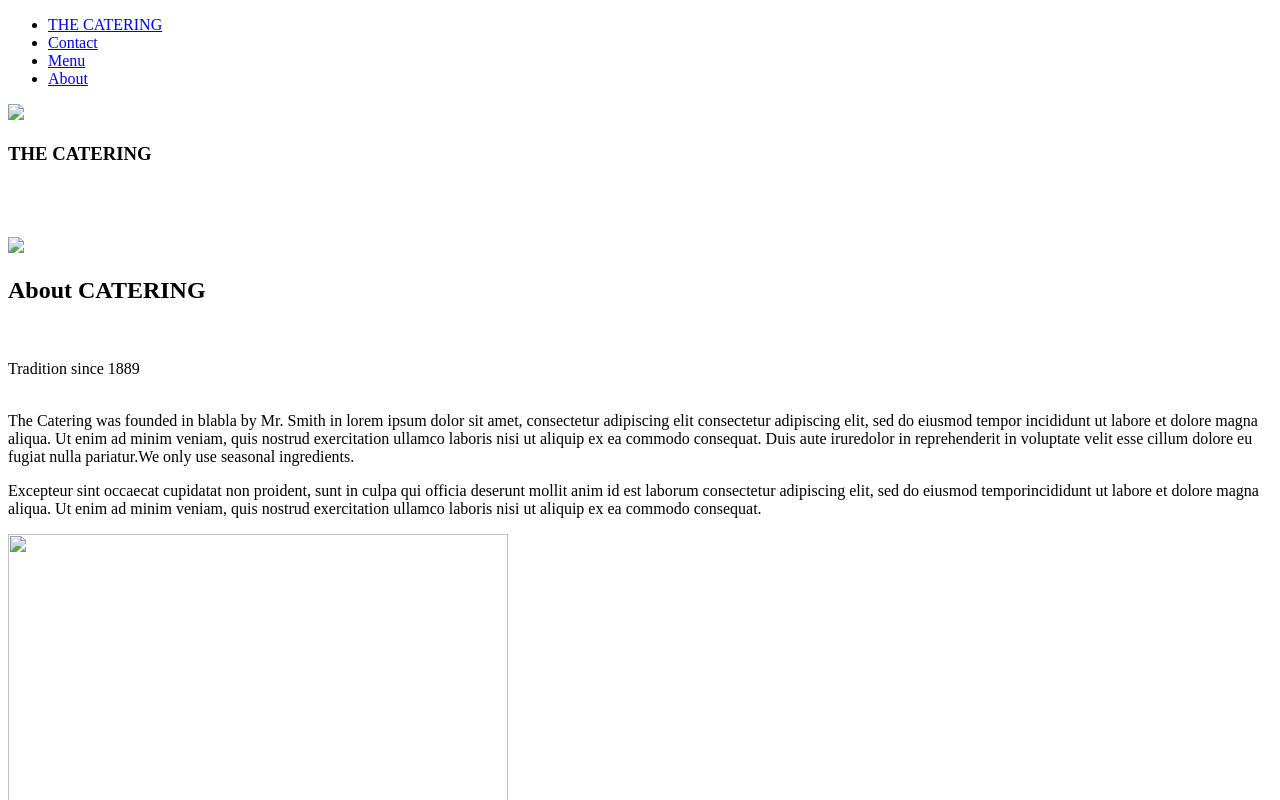
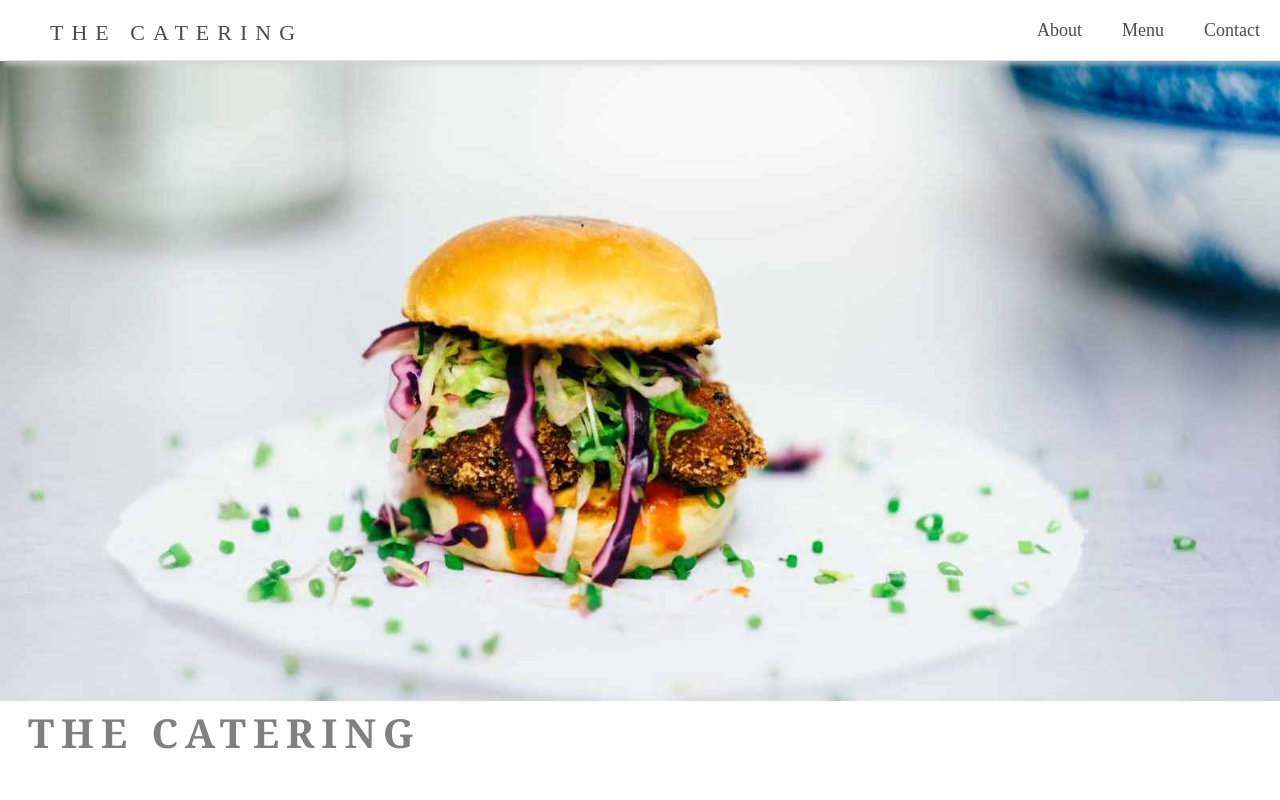
Before and after one commit to srishtiBajpai/caterMe, a plain HTML site: page index.html in a window 1280 px wide. Shown: the top 800 px of the page. Drawn offline with Linux system fonts and the light colour scheme.

Commit message:
edited project catering site

```diff
--- /dev/null
+++ b/css/style.css
@@ -0,0 +1,142 @@
+body{
+margin:0px;
+}
+.fix{
+	position:sticky;
+  top: 0;
+  background-color: white;
+  opacity: 0.7;
+  box-shadow: 5px 5px 5px lightgray;
+  z-index: 20;
+}
+
+
+a{
+	color:black;
+	font-family: ariel;
+	text-decoration: none;
+	float:left;
+	padding:10px;
+	margin: 0px;
+
+}
+a:hover{
+	background-color: lightgray;
+}
+
+ul{
+
+	top: 0;
+	margin: 0;
+}
+li{
+
+	list-style-type: none;
+	display: inline-block;
+	margin:0px;
+}
+.first{
+padding:10px;
+float: right;
+margin: 0px;
+font-size: 18px;
+
+}
+.sec{
+	font-size: 22px;
+	letter-spacing: 8px;
+	padding-top: 10px;
+}
+
+
+.image{
+	overflow: hidden;
+	width: 100%;
+
+
+}
+h3{
+	text-overflow: hidden;
+	position: absolute;
+    bottom: 0px;
+    left: 28px;
+	color: gray;
+	font-size: 40px;
+	letter-spacing: 7px;
+	font-family: georgia;
+}
+
+
+.write{
+	float:right;
+	width: 50%;
+}
+
+section{
+	margin: 10px;
+padding: 55px;
+}
+
+h1{
+
+	font-family: ariel;
+    text-align: center;
+    font-size: 35px
+    letter-spacing:05px;
+    word-spacing: 5px;
+}
+section p{
+	font-size: 20px;
+	font-family: ariel;
+	margin-left: 10px;
+}
+p.wer{
+	text-align: center;
+	letter-spacing: 08px;
+
+}
+
+p.qwe{
+	color:gray;
+}
+
+.lineHorizontal__container {
+  align-items: center;
+  display: flex;
+  height: 80px;
+}
+.lineHorizontal {
+  border-top: 3px solid lightgray;
+  width: 100%;
+}
+
+.shiftleft{
+	float:left;
+	padding: 50px;
+	margin-right: 70px;
+
+}
+p.top{
+	letter-spacing: 5px;
+
+}
+p.des{
+	color:gray;
+	font-size: 15px;
+}
+h1.diff{
+	text-align: left;
+	font-size: 30px;
+	letter-spacing: 5px;
+}
+p.add{color:lightblue;}
+p.rem{
+	font-size: 18px;
+
+}
+footer{
+	text-align: center;
+	font-size: 15px;
+	background-color: lightgray;
+	padding:10px;
+}
--- a/index.html.html
+++ b/index.html
@@ -3,7 +3,7 @@
 <head>
 	<meta charset="utf-8">
   <meta name="viewport" content="width=device-width, initial-scale=1">
-	<link href="catstyle.css" rel="stylesheet" type="text/css"/>
+	<link href="./css/style.css" rel="stylesheet" type="text/css"/>
 </head>
 <body>
 
@@ -26,7 +26,7 @@
 
 
 <div class="image">
-<img src= "hamburger.jpg" width="100%">
+<img src= "./images/hamburger.jpg" width="100%">
 <h3>THE CATERING</h3>
 </div><br><br><br>
 
@@ -38,7 +38,7 @@
 
 
 <section id="About">
-	<img src="tablesetting2.jpg" height="650">
+	<img src="./images/tablesetting2.jpg" height="650">
 	<div class= "write">
 	<h1>
 	About CATERING</h1>
@@ -56,7 +56,7 @@
 
 
 <section id="Menu">
-<img src="tablesetting.jpg" height="750" width="500">
+<img src="./images/tablesetting.jpg" height="750" width="500">
 <div class="shiftleft">
 	<h1> Our Menu</h1><br><br>
 	<div class="menu">
```
